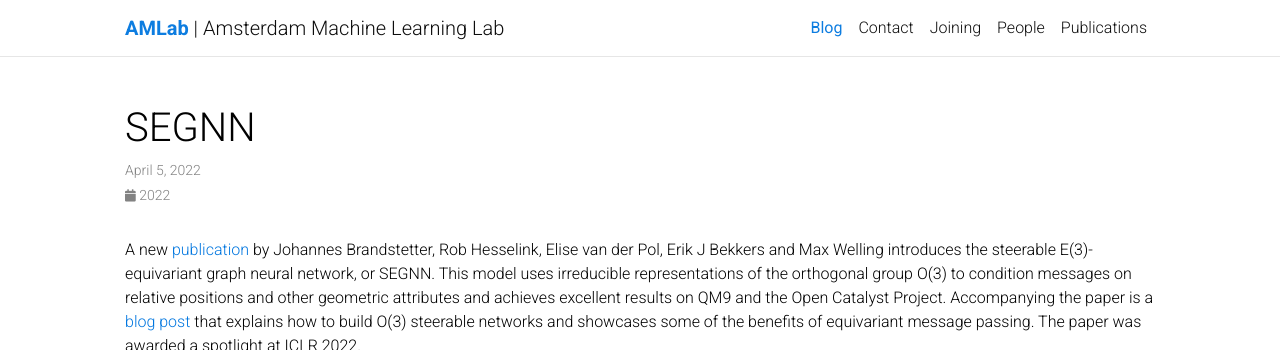
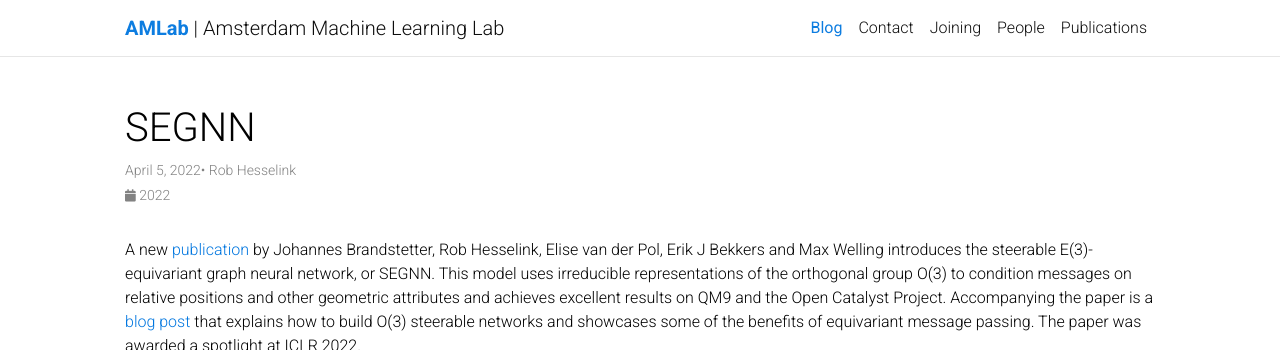
Before and after one commit to AMLab-Amsterdam/AMLab-Amsterdam.github.io, a Jekyll site: the page built from _posts/2022-04-05-segnn.md, in a window 1280 px wide, cut to the strip 0-350 px from the top of the page. Built offline with Jekyll 4.4.1, drawn with Linux system fonts in a browser that asks for light colours; comment, search, counter and statistics services are not loaded; a style sheet for code colours, icons or effects is not loaded.

Commit message:
Add author name for post by Rob

```diff
--- a/_posts/2022-04-05-segnn.md
+++ b/_posts/2022-04-05-segnn.md
@@ -3,7 +3,7 @@ layout: post
 title: SEGNN
 description: |
    An E(3) steerable graph neural network for molecular data
-
+author: Rob Hesselink
 date: 2022-04-05 8:00:00+0100
 ---
 
```
